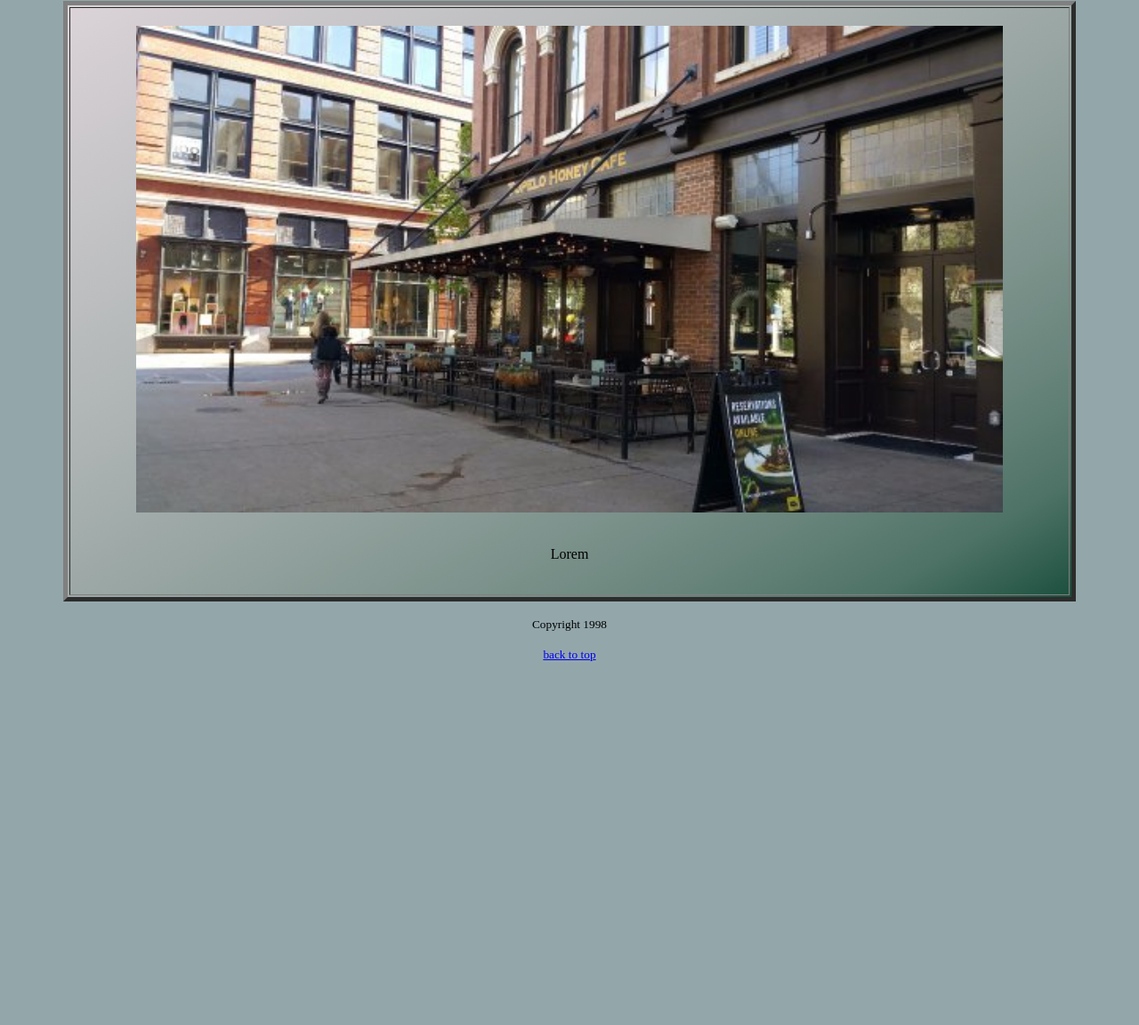
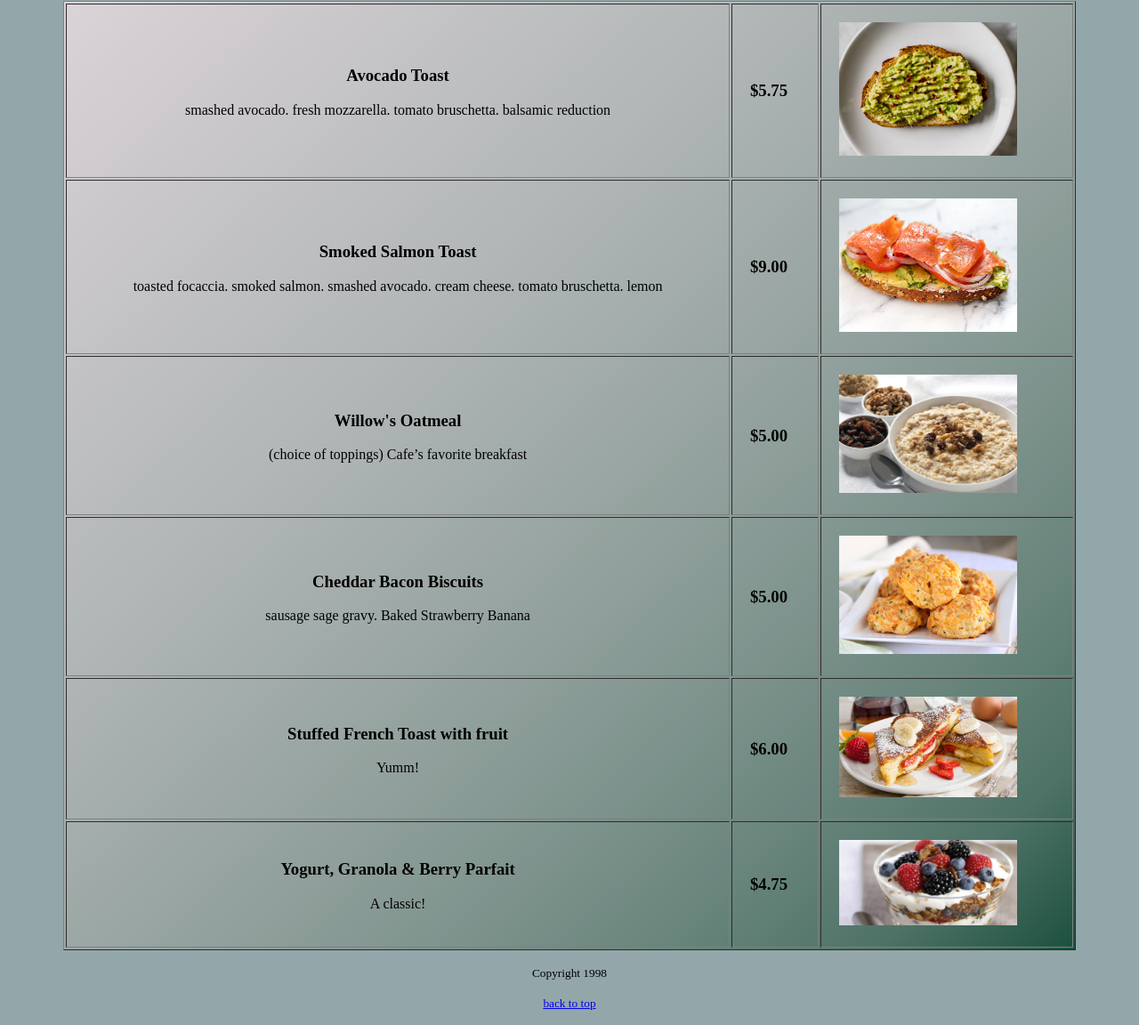
Before and after one commit to LeePedersen/cafe-menu, a plain HTML site: page breakfast.html in a window 1280 px wide. Shown: the part 123-1275 px from the top of the page at 89% size. Before the commit the page ends 883 px from the top, so only its background shows below. Drawn offline with Linux system fonts and the light colour scheme.

Commit message:
complete the breakfast menu

```diff
--- a/breakfast.html
+++ b/breakfast.html
@@ -17,13 +17,77 @@
     </table>
     <center>
       <h1>Welcome to Willow's Cafe</h1>
-      <table style="background: linear-gradient(to top left, #1C503E, 30%, #DBD3D8" border="5" width="90%" cellpadding="20px">
+      <table style="background: linear-gradient(to top left, #1C503E, 30%, #DBD3D8" border="1" width="90%" cellpadding="20px">
         <tr>
-          <td align="center" >
-            <img src="img/storefront.jpg" alt="our cafe" width="90%">
-            <br>
-            <br>
-            <p>Lorem</p>
+          <td align="center">
+            <h3>Avocado Toast</h3>
+            <p>smashed avocado. fresh mozzarella. tomato bruschetta. balsamic reduction</p>
+          </td>
+          <td>
+            <h3>$5.75</h3>
+          </td>
+          <td>
+            <img src="img/avocado-toast.jpg" alt="Avocado Toast" width="200">
+          </td>
+        </tr>
+        <tr>
+          <td align="center">
+            <h3>Smoked Salmon Toast</h3>
+            <p>toasted focaccia. smoked salmon. smashed avocado. cream cheese. tomato bruschetta. lemon</p>
+          </td>
+          <td>
+            <h3>$9.00</h3>
+          </td>
+          <td>
+            <img src="img/Smoked-Salmon-Toast.jpg" alt="Avocado Toast" width="200">
+          </td>
+        </tr>
+        <tr>
+          <td align="center">
+            <h3>Willow's Oatmeal</h3>
+            <p>(choice of toppings) Cafe’s favorite breakfast</p>
+          </td>
+          <td>
+            <h3>$5.00</h3>
+          </td>
+          <td>
+            <img src="img/oatmeal.jpg" alt="Avocado Toast" width="200">
+          </td>
+        </tr>
+        <tr>
+          <td align="center">
+            <h3>Cheddar Bacon Biscuits</h3>
+            <p>sausage sage gravy. Baked Strawberry Banana</p>
+          </td>
+          <td>
+            <h3>$5.00</h3>
+          </td>
+          <td>
+            <img src="img/Chedar-Bacon-Biscuits.jpg" alt="Avocado Toast" width="200">
+          </td>
+        </tr>
+        <tr>
+          <td align="center">
+            <h3>Stuffed French Toast with fruit</h3>
+            <p>Yumm!</p>
+          </td>
+          <td>
+            <h3>$6.00</h3>
+          </td>
+          <td>
+            <img src="img/Stuffed-French-Toast.jpg" alt="Avocado Toast" width="200">
+          </td>
+        </tr>
+        <tr>
+          <td align="center">
+            <h3>Yogurt, Granola & Berry Parfait</h3>
+            <p>A classic!</p>
+          </td>
+          <td>
+            <h3>$4.75</h3>
+          </td>
+          <td>
+            <img src="img/Yogurt.jpeg" alt="Avocado Toast" width="200">
           </td>
         </tr>
       </table>
```
Also changed, not shown: index.html (+1 -1 lines), img/Chedar-Bacon-Biscuits.jpg (added), img/Oatmeal.jpg (added), img/Smoked-Salmon-Toast.jpg (added), img/Stuffed-French-Toast.jpg (added), img/Yogurt.jpeg (added), img/avocado-toast.jpg (added).
